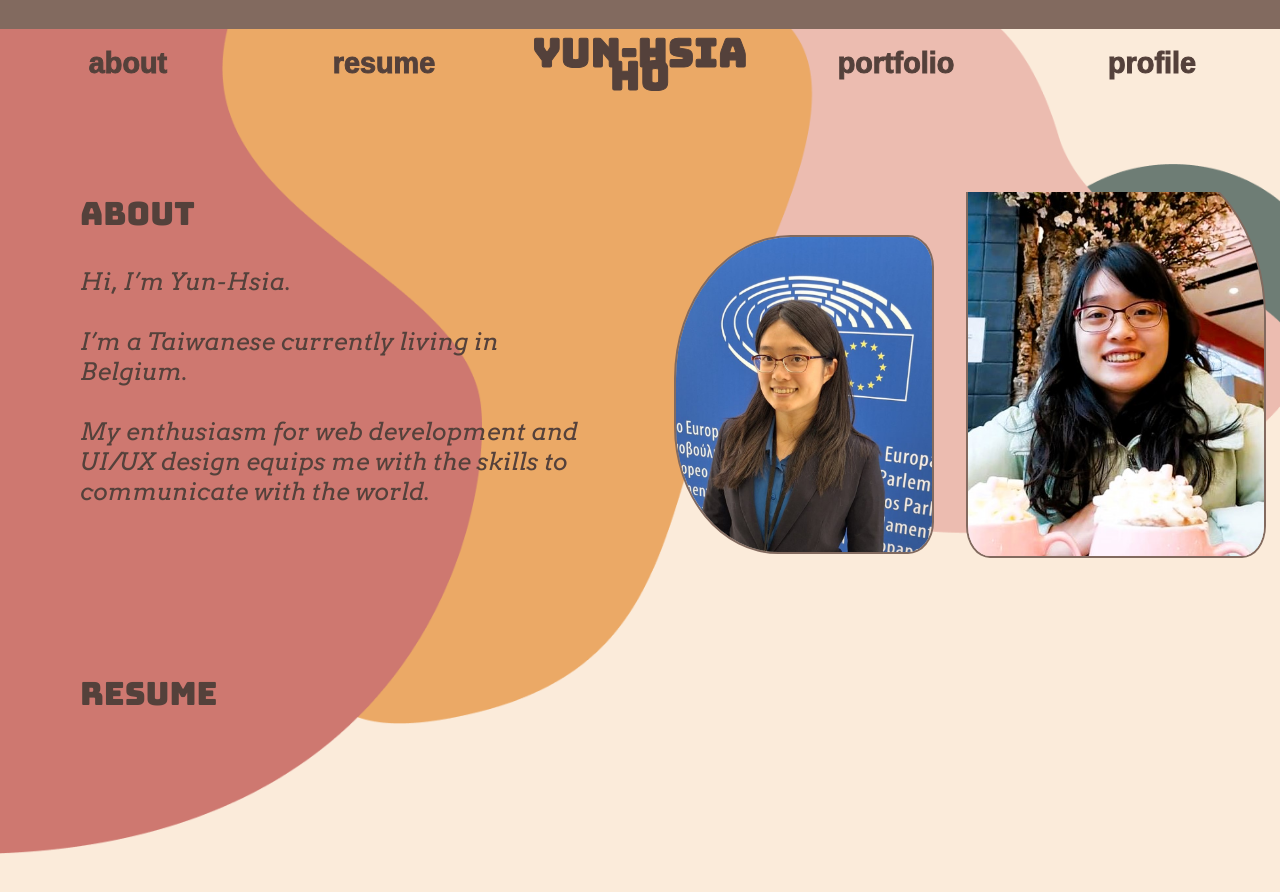
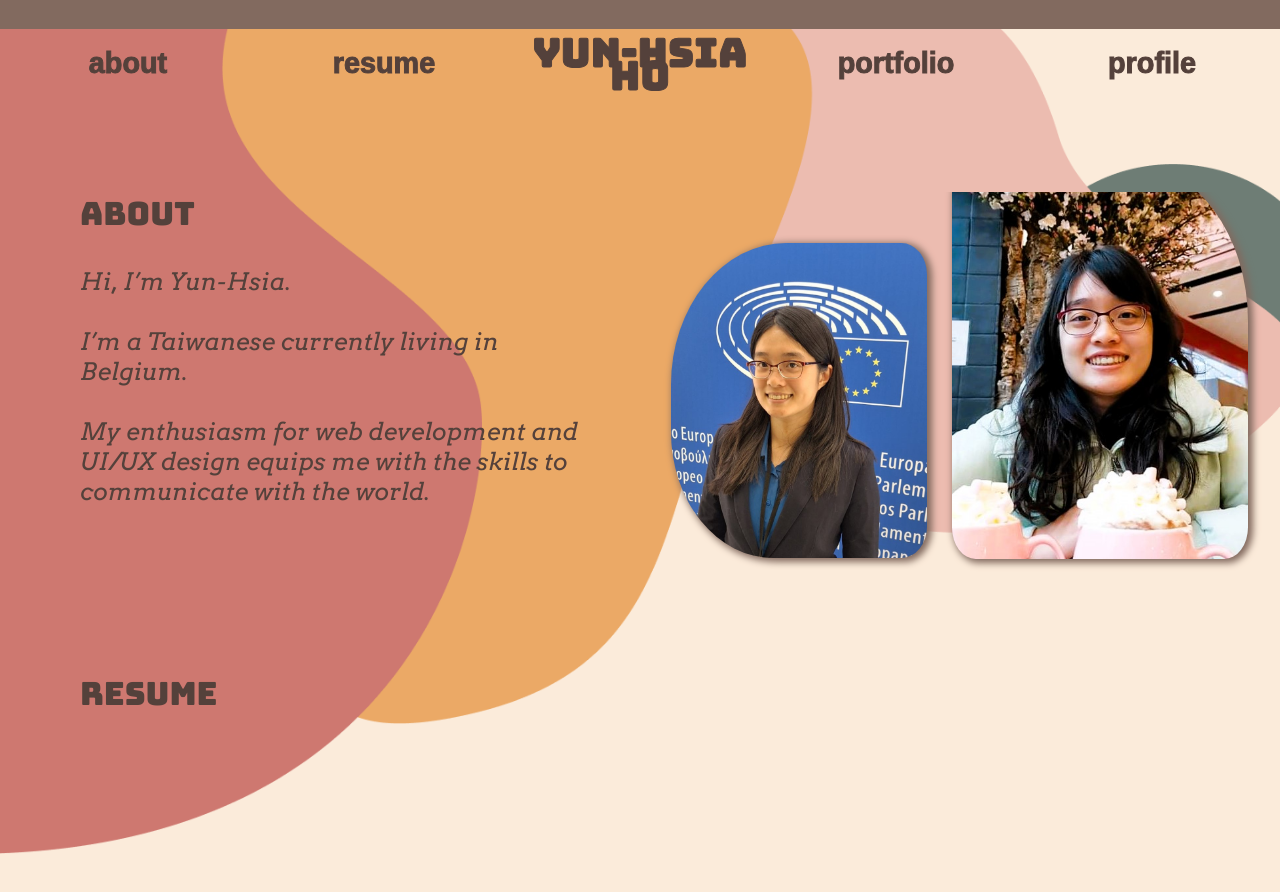
Before and after one commit to yunhsiaho/personal-site, a React (Create React App) app: page / in a window 1280 px wide. Shown: the top 892 px of the page. Built offline with nearby package versions, Linux system fonts and the light colour scheme; a web font is replaced by a local one.

Commit message:
new push

```diff
--- a/src/App.css
+++ b/src/App.css
@@ -150,20 +150,20 @@ h1{
 }
 
 .about-photo-left{
-    border: solid 2px #826A5F;
     border-radius: 45% 10% 10% 40%;
     height: 315px;
     width: 256px;
-    margin: 0 1rem;
+    margin: 0.5rem 0.8rem;
+    box-shadow: 3px 2px 7px 2px #826A5F;
 }
 
 .about-photo-right{
-    border: solid 2px #826A5F;
     border-radius: 8% 40% 8% 8%;
     height: 396px;
     width: 296px;
-    margin: 0 1rem;
-    margin-top: -4.8rem;
+    margin: 0.5rem 0.8rem;
+    box-shadow: 3px 2px 7px 2px #826A5F;
+    margin-top: -4.5rem;
     position:absolute;
 
 }
--- a/src/components/resume.jsx
+++ b/src/components/resume.jsx
@@ -4,6 +4,17 @@ const Resume = () => {
   return (
     <div className="resume-container container">
             <h1 className='bungee-regular'>resume</h1>
+            <div className="resume">
+              <div className="skill">
+
+              </div>
+              <div className="resume-file">
+
+              </div>
+              <div className="language">
+
+              </div>
+            </div>
     </div>
   )
 }
```
